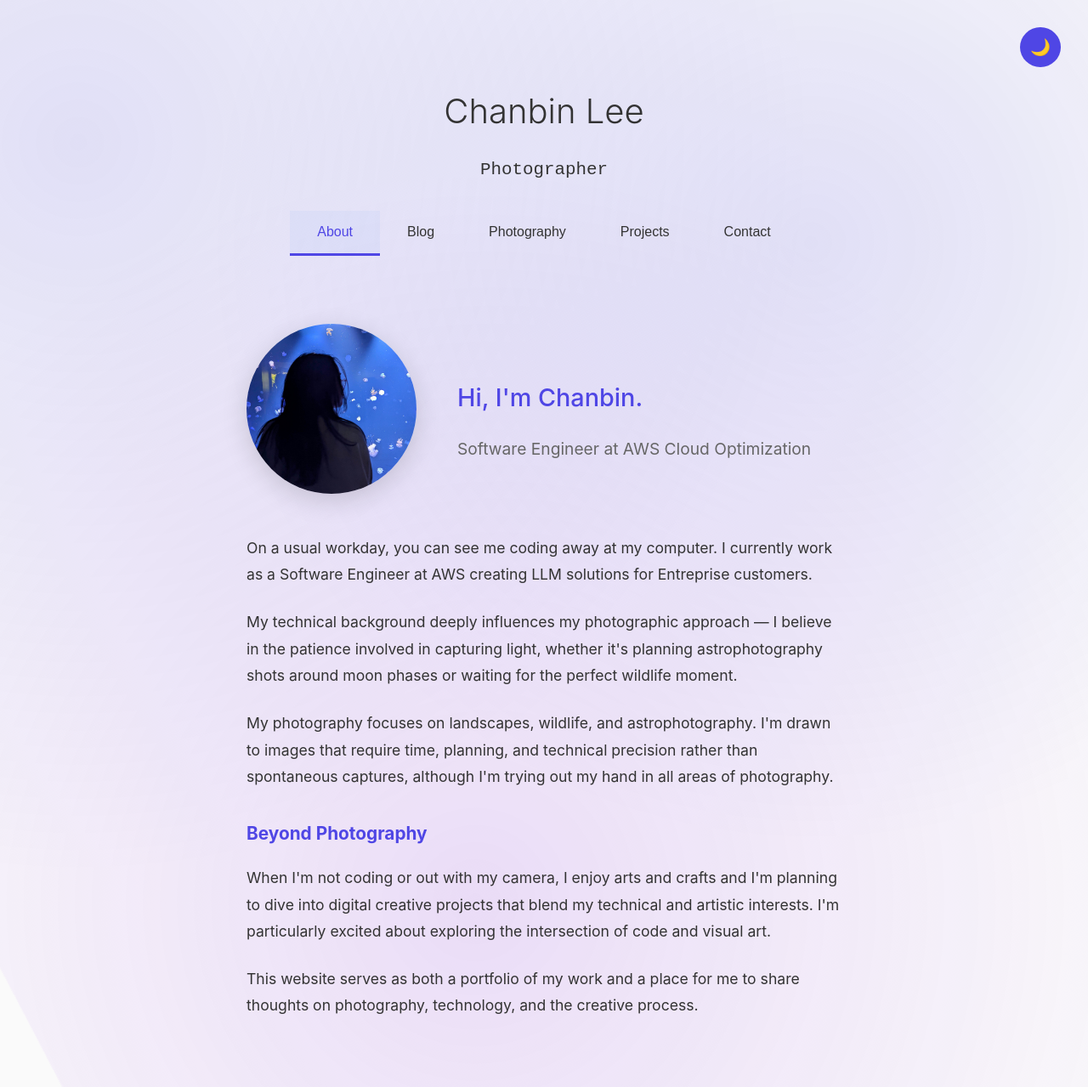
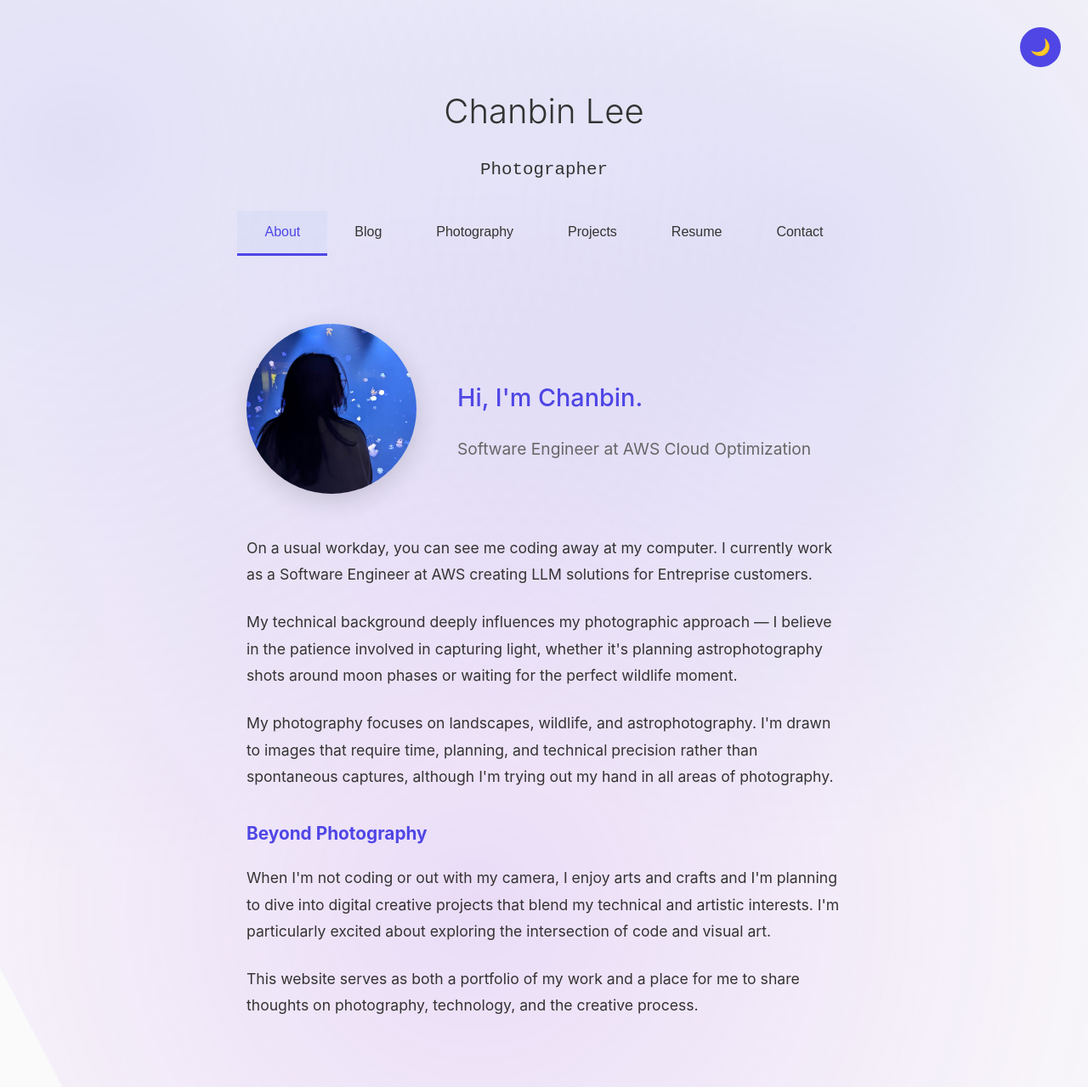
Before and after one commit to EverTokki/evertokki.github.io, a Jekyll site: the page built from index.html, in a window 1280 px wide. Shown: the whole page at 85% size. Built offline with Jekyll 4.4.1, drawn with Linux system fonts in a browser that asks for light colours.

Commit message:
Add resume section

```diff
--- a/_layouts/default.html
+++ b/_layouts/default.html
@@ -26,6 +26,7 @@
             <button class="tab-btn {% if page.url contains '/blog' %}active{% endif %}" data-tab="blog">Blog</button>
             <button class="tab-btn" data-tab="photography">Photography</button>
             <button class="tab-btn" data-tab="projects">Projects</button>
+            <button class="tab-btn" data-tab="resume">Resume</button>
             <button class="tab-btn" data-tab="contact">Contact</button>
         </nav>
     </header>
--- a/index.html
+++ b/index.html
@@ -64,6 +64,7 @@
         <button class="filter-btn" data-filter="landscapes" data-section="photography">Landscapes</button>
         <button class="filter-btn" data-filter="animals" data-section="photography">Animals</button>
         <button class="filter-btn" data-filter="astro" data-section="photography">Astrophotography</button>
+        <button class="filter-btn" data-filter="planespotting" data-section="photography">Planespotting</button>
     </div>
 
     <div class="photo-masonry">
@@ -72,7 +73,7 @@
             <div class="photo-overlay">
                 <div class="photo-title">Tabby Kitten</div>
                 <div class="photo-specs">Fujifilm X-T5 • 70-300mm • f/5.6 • 1/950s • ISO 500</div>
-                <div class="photo-location"></div>📍 Lake Tekapo, New Zealand</div>
+                <div class="photo-location">📍 Lake Tekapo, New Zealand</div>
             </div>
         </div>
 
@@ -81,7 +82,7 @@
             <div class="photo-overlay">
                 <div class="photo-title">Farm Dog</div>
                 <div class="photo-specs">Fujifilm X-T5 • 35mm • f/1.4 • 1/50s • ISO 1000</div>
-                <div class="photo-location"></div>📍 Queenstown, New Zealand</div>
+                <div class="photo-location">📍 Queenstown, New Zealand</div>
             </div>
         </div>
 
@@ -90,7 +91,7 @@
             <div class="photo-overlay">
                 <div class="photo-title">Milky Way</div>
                 <div class="photo-specs">Fujifilm X-T5 • 16mm • f/1.4 • 10s • ISO 1600</div>
-                <div class="photo-location"></div>📍 Tekapo Dark Sky Reserve, New Zealand</div>
+                <div class="photo-location">📍 Tekapo Dark Sky Reserve, New Zealand</div>
             </div>
         </div>
 
@@ -99,7 +100,7 @@
             <div class="photo-overlay">
                 <div class="photo-title">The Tree</div>
                 <div class="photo-specs">Fuji X-T5 • 16mm • f/5.6 • 1/1250s • ISO 500</div>
-                <div class="photo-location"></div>📍 Lake Tekapo, New Zealand</div>
+                <div class="photo-location">📍 Lake Tekapo, New Zealand</div>
             </div>
         </div>
 
@@ -108,7 +109,7 @@
             <div class="photo-overlay">
                 <div class="photo-title">The Tree</div>
                 <div class="photo-specs">Fuji X-T30 • 420mm • f/8 • 1/2000s • ISO 1000</div>
-                <div class="photo-location"></div>📍 Richmond BC, Canada</div>
+                <div class="photo-location">📍 Richmond BC, Canada</div>
             </div>
         </div>
 
@@ -117,7 +118,7 @@
             <div class="photo-overlay">
                 <div class="photo-title">The Tree</div>
                 <div class="photo-specs">Fuji X-T30 • 420mm • f/8 • 1/2000s • ISO 1600</div>
-                <div class="photo-location"></div>📍 Richmond BC, Canada</div>
+                <div class="photo-location">📍 Richmond BC, Canada</div>
             </div>
         </div>
     </div>
```
